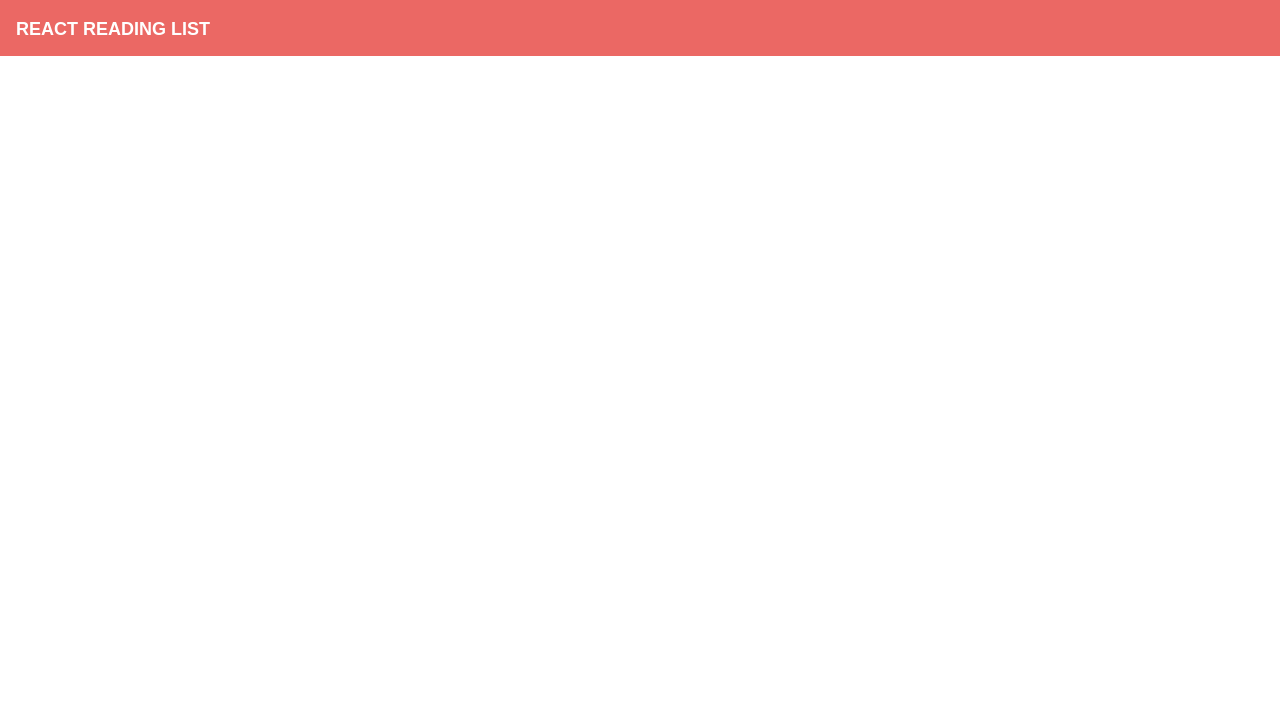
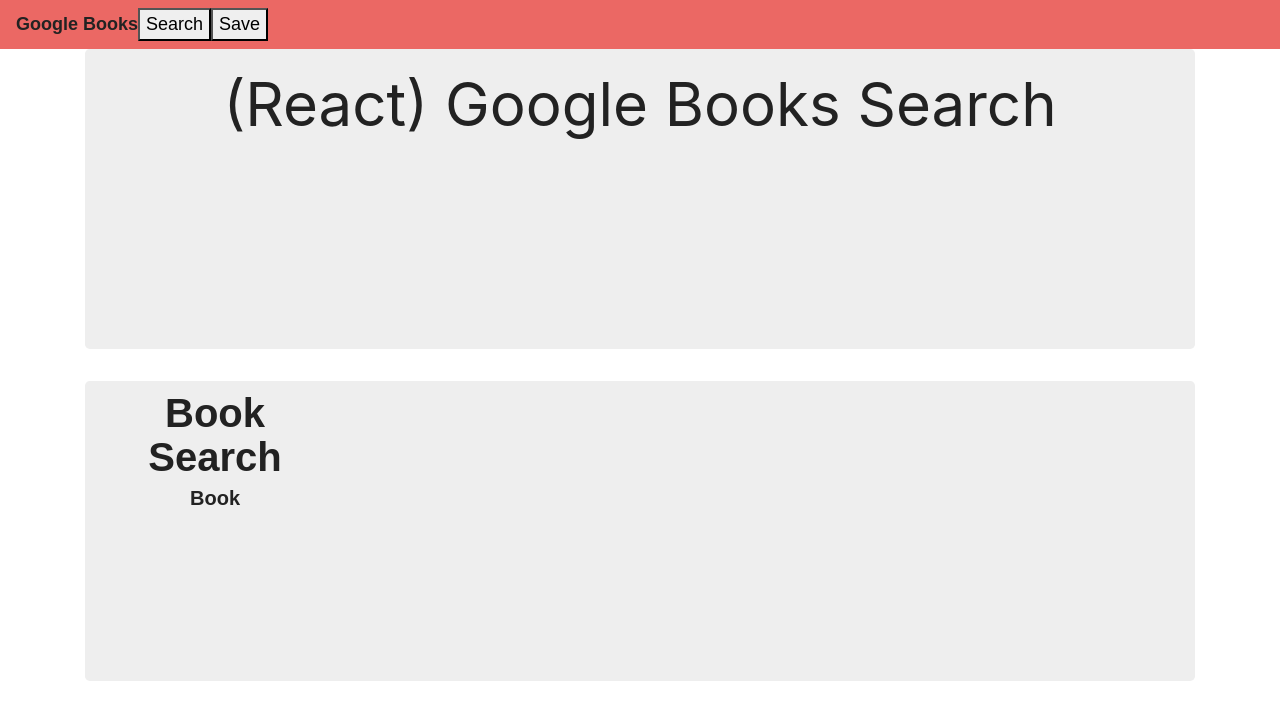
Before and after one commit to rnick1/Google_Book_Search, a React (Create React App) app in the folder client/: page / in a window 1280 px wide. Shown: the top 720 px of the page. Built offline with nearby package versions, Linux system fonts and the light colour scheme; a web font is replaced by a local one.

Commit message:
Set up Container, Jumbotron, and labelling in search.js.

```diff
--- a/client/src/components/Jumbotron/index.js
+++ b/client/src/components/Jumbotron/index.js
@@ -3,7 +3,7 @@
 function Jumbotron({ children }) {
   return (
     <div
-      style={{ height: 300, clear: "both", paddingTop: 120, textAlign: "center" }}
+      style={{ height: 300, clear: "both", paddingTop: 10, textAlign: "center" }}
       className="jumbotron"
     >
       {children}
--- a/client/src/components/Nav/index.js
+++ b/client/src/components/Nav/index.js
@@ -3,8 +3,10 @@
 function Nav() {
   return (
     <nav className="navbar navbar-expand-lg navbar-dark bg-primary">
-      <a className="navbar-brand" href="/">
-        React Reading List
+      <a>
+        Google Books
+        <button>Search</button>
+        <button>Save</button>
       </a>
     </nav>
   );
--- a/client/src/pages/Search.js
+++ b/client/src/pages/Search.js
@@ -1,5 +1,7 @@
 import React from "react";
 import { Container } from "../components/Grid";
+import Jumbotron from "../components/Jumbotron";
+import Nav from "../components/Nav";
 
 function Search() {
 
@@ -8,9 +10,16 @@
 
 
     return(
-<Container fluid>
+        <Container>
+            <Jumbotron>
+                <a style={{ fontSize: 60 }}>(React) Google Books Search</a>
+            </Jumbotron>
+            <Jumbotron>
+                <h1 style={{ paddingRight: 850 }}>Book Search</h1>
+                <h5 style={{ paddingRight: 850 }}>Book</h5>
+            </Jumbotron>
+        </Container>
 
-</Container>
     )
 }
 
```
